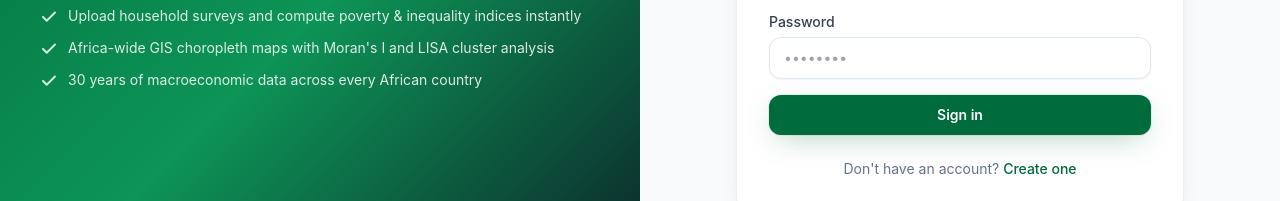
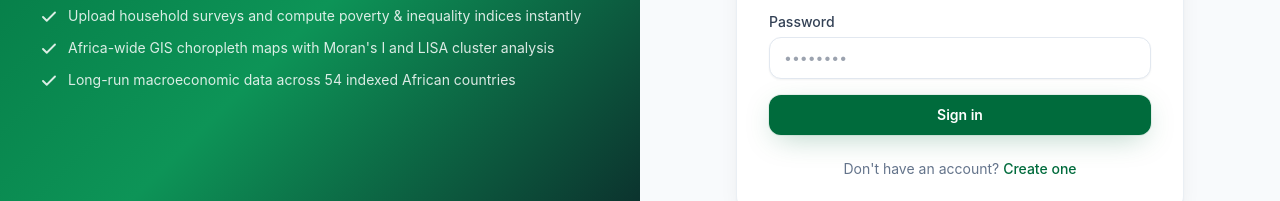
Before and after one commit to dr-luqman-afolabi/african-intelligence-cloud, a Next.js app in the folder frontend/: page /login in a window 1280 px wide. Shown: the part 421-622 px from the top of the page. Built offline with nearby package versions, Linux system fonts and the light colour scheme.

Commit message:
Use precise coverage language in authentication pages

```diff
--- a/frontend/src/components/AuthLayout.tsx
+++ b/frontend/src/components/AuthLayout.tsx
@@ -3,7 +3,7 @@ import Logo from "@/components/ui/Logo";
 const HIGHLIGHTS = [
   "Upload household surveys and compute poverty & inequality indices instantly",
   "Africa-wide GIS choropleth maps with Moran's I and LISA cluster analysis",
-  "30 years of macroeconomic data across every African country",
+  "Long-run macroeconomic data across 54 indexed African countries",
 ];
 
 export default function AuthLayout({ title, subtitle, children }: { title: string; subtitle: string; children: React.ReactNode }) {
```
